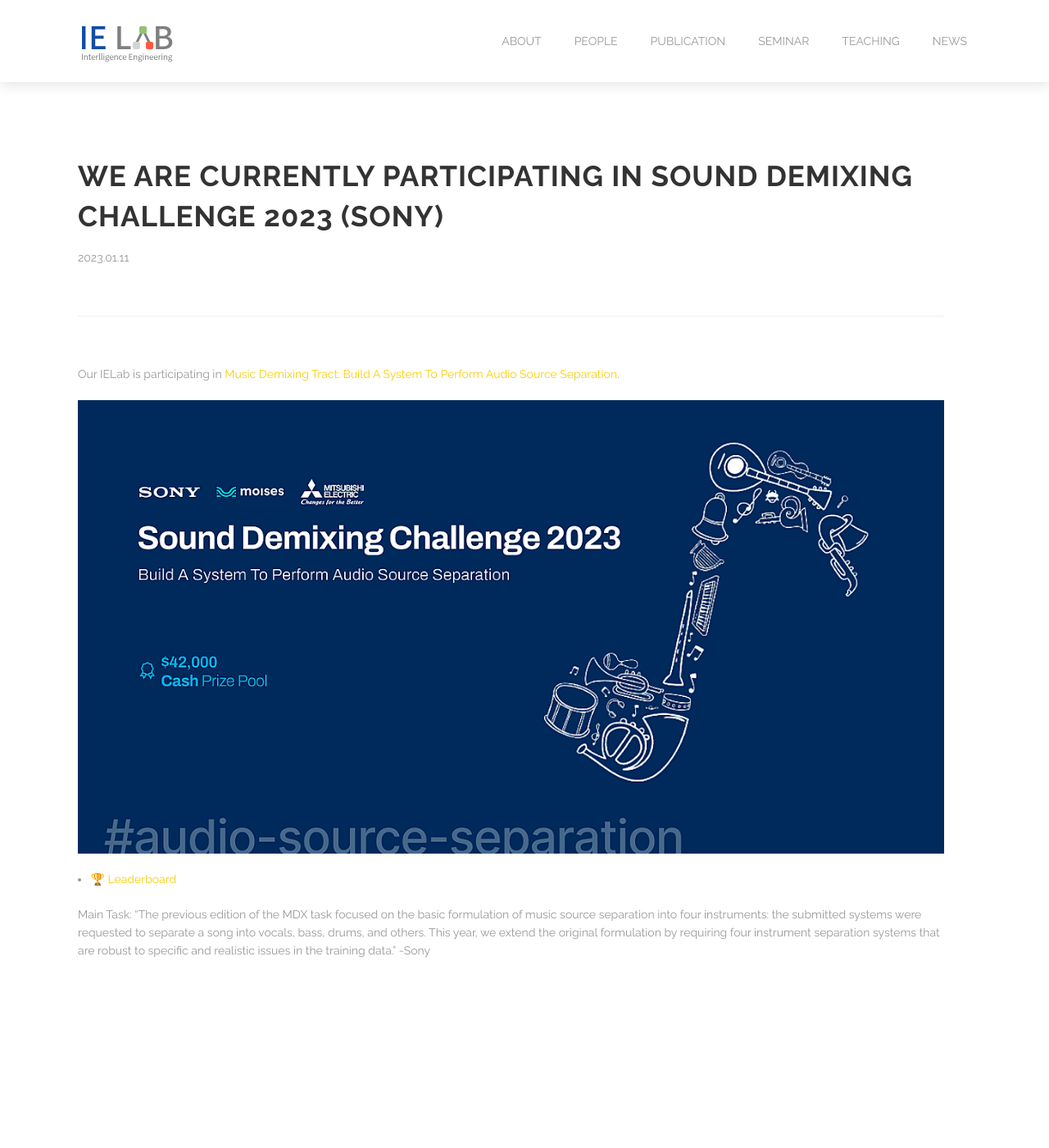
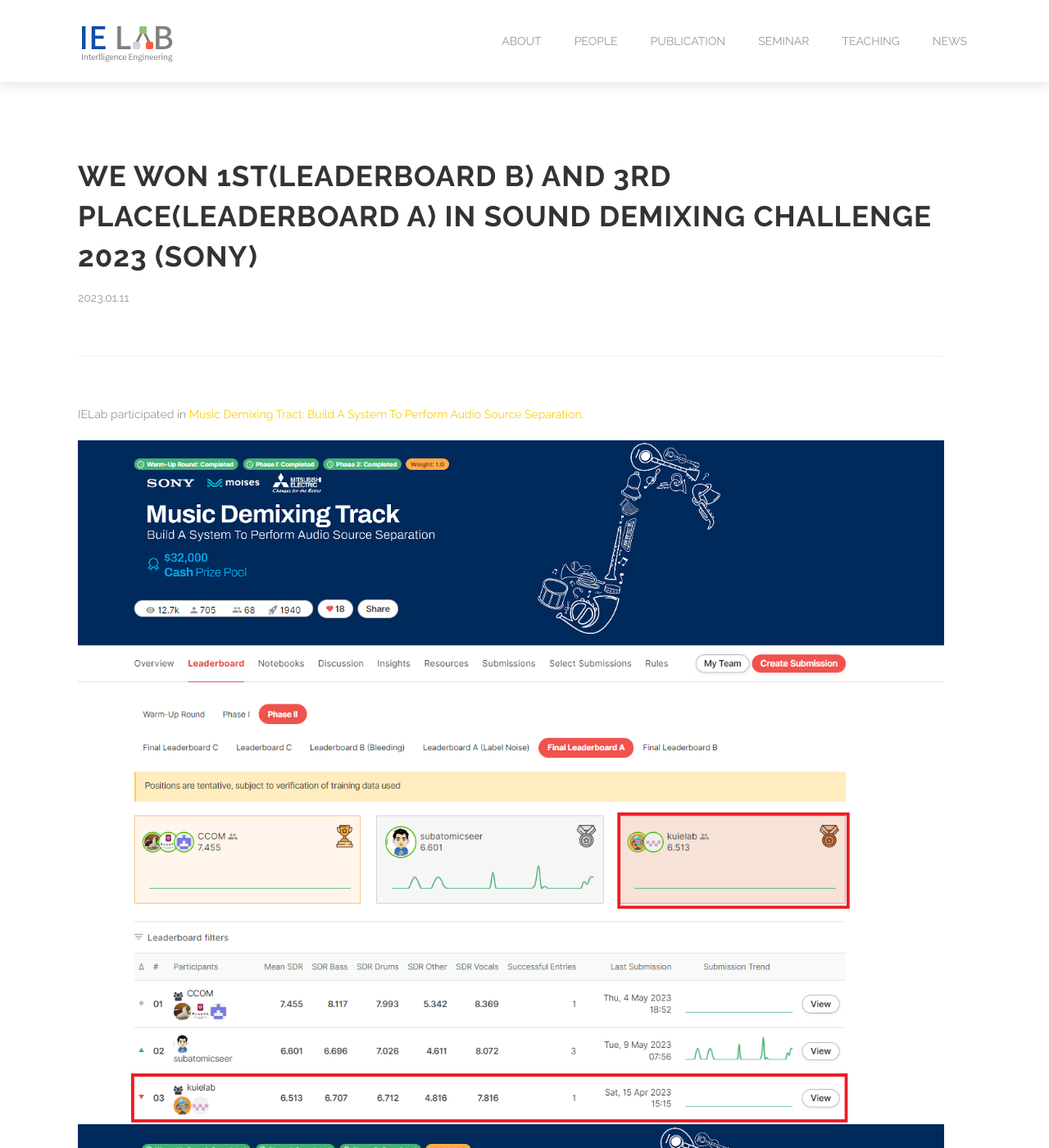
Before and after one commit to kuielab/kuielab.github.io, a Jekyll site: the page built from _posts/news/2023-01-11-Sony-challenge.md, in a window 1280 px wide and 1400 px high. Shown: the whole window at 82% size. Built offline with Jekyll 4.4.1, drawn with Linux system fonts in a browser that asks for light colours; some of the changed text lies outside the part shown.

Commit message:
Update 2023-01-11-Sony-challenge.md

```diff
--- a/_posts/news/2023-01-11-Sony-challenge.md
+++ b/_posts/news/2023-01-11-Sony-challenge.md
@@ -1,13 +1,16 @@
 ---
-title: "We are currently participating in Sound Demixing Challenge 2023 (SONY)"
+title: "We won 1st(Leaderboard B) and 3rd place(Leaderboard A) in Sound Demixing Challenge 2023 (SONY)"
 layout: post
 categories: [news]
 ---
 
-Our IELab is participating in [Music Demixing Tract: Build A System To Perform Audio Source Separation](https://www.aicrowd.com/challenges/sound-demixing-challenge-2023/problems/music-demixing-track-mdx-23).
+IELab participated in [Music Demixing Tract: Build A System To Perform Audio Source Separation](https://www.aicrowd.com/challenges/sound-demixing-challenge-2023/problems/music-demixing-track-mdx-23).
 
-![](/images/sony.png)
+![](/images/A.png)
+![](/images/B.png)
 
-- 🏆 [Leaderboard](https://www.aicrowd.com/challenges/sound-demixing-challenge-2023/problems/music-demixing-track-mdx-23/leaderboards)
+
+
+- 🏆 [Leaderboard]([https://www.aicrowd.com/challenges/sound-demixing-challenge-2023/problems/music-demixing-track-mdx-23/leaderboards](https://www.aicrowd.com/challenges/sound-demixing-challenge-2023/problems/music-demixing-track-mdx-23/leaderboards?challenge_leaderboard_extra_id=1285&challenge_round_id=1278))
 
 Main Task: "The previous edition of the MDX task focused on the basic formulation of music source separation into four instruments: the submitted systems were requested to separate a song into vocals, bass, drums, and others. This year, we extend the original formulation by requiring four instrument separation systems that are robust to specific and realistic issues in the training data." -Sony
```
